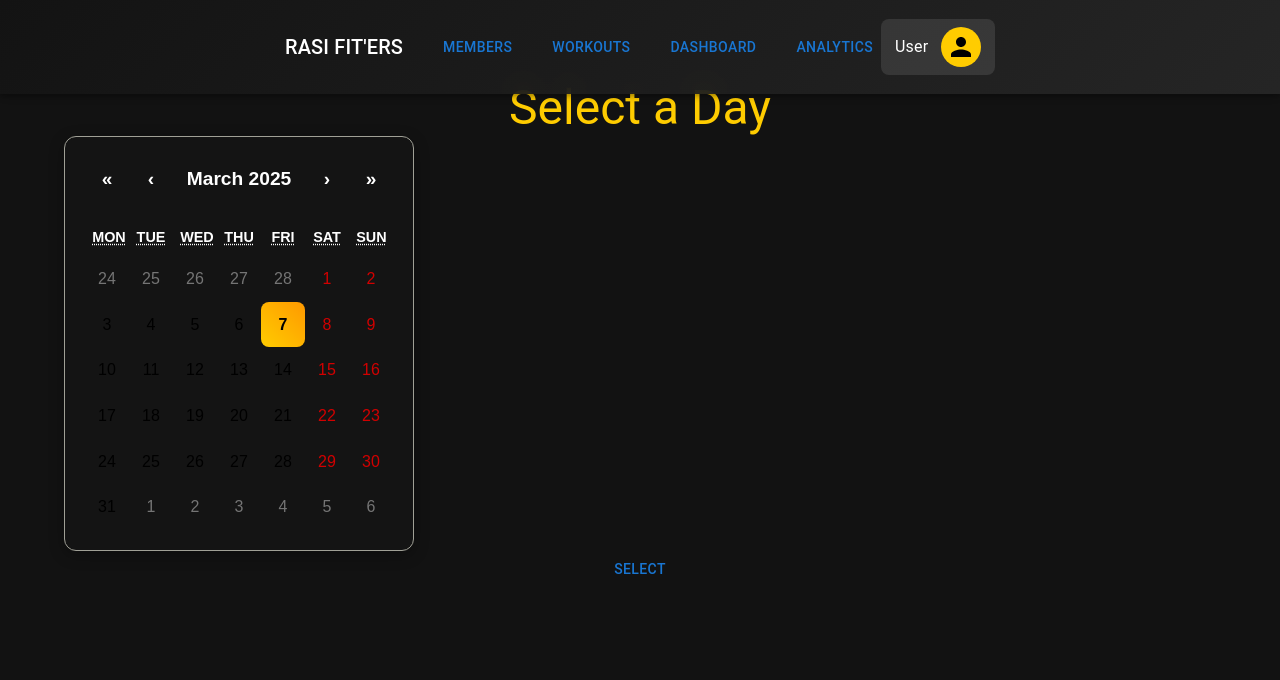
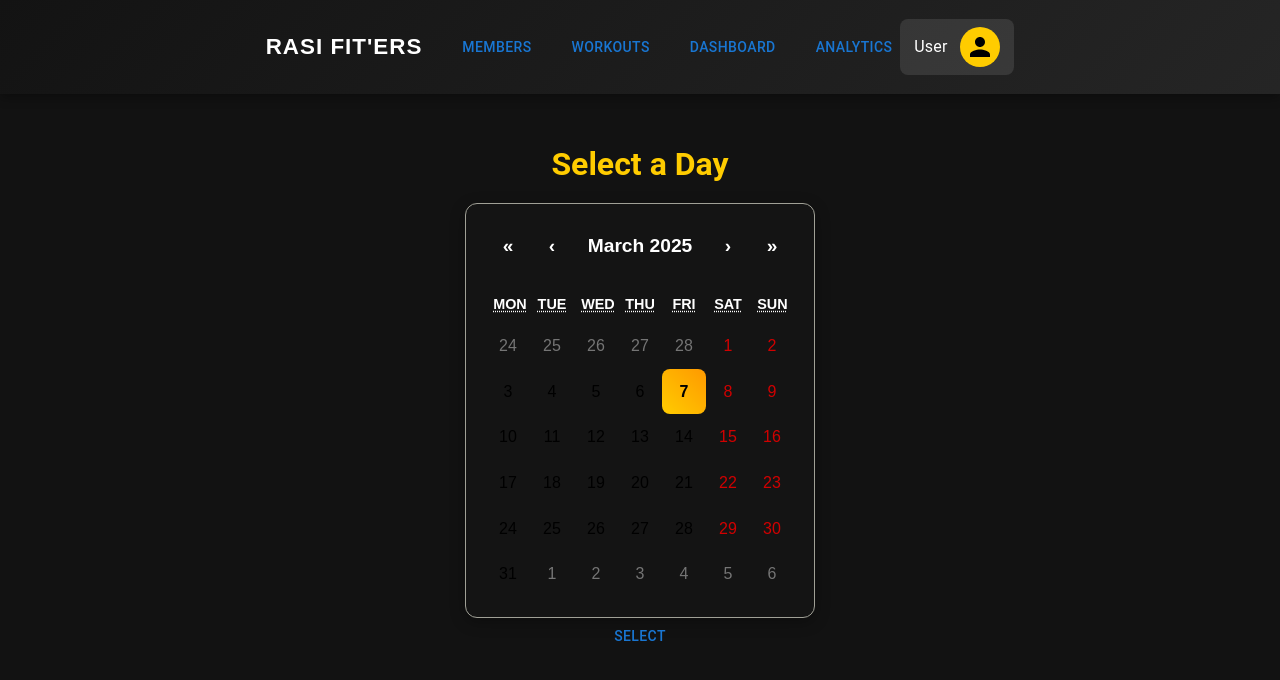
Before and after one commit to vinaySankar2004/RaSi-Fiters-Web-App, a React (Create React App) app in the folder frontend/: page /dashboard in a window 1280 px wide. Shown: the top 680 px of the page. Built offline with nearby package versions, Linux system fonts and the light colour scheme; no server answers.

Commit message:
more front-end changes

```diff
--- a/frontend/src/styles/Dashboard.css
+++ b/frontend/src/styles/Dashboard.css
@@ -1,27 +1,33 @@
 .dashboard-container {
-    text-align: center;
-    padding-top: 80px;
+    text-align: center !important;
+    padding-top: 100px !important;
+    display: flex !important;
+    flex-direction: column !important;
+    align-items: center !important;
+    justify-content: center !important;
+    height: calc(100vh - 100px) !important;
 }
 
 .dashboard-title {
-    font-size: 2rem;
-    font-weight: bold;
-    color: #ffcc00;
+    font-size: 2rem !important;
+    font-weight: bold !important;
+    color: #ffcc00 !important;
+    margin-bottom: 20px !important;
 }
 
 .custom-calendar {
-    background: rgba(20, 20, 20, 0.85);
-    border-radius: 12px;
-    padding: 20px;
-    box-shadow: 0px 4px 15px rgba(0, 0, 0, 0.3);
-    color: white;
-    font-size: 1.2rem;
+    background: rgba(20, 20, 20, 0.85) !important;
+    border-radius: 12px !important;
+    padding: 20px !important;
+    box-shadow: 0px 4px 15px rgba(0, 0, 0, 0.3) !important;
+    color: white !important;
+    font-size: 1.2rem !important;
 }
 
 .react-calendar__navigation button {
     color: white !important;
-    font-size: 1.2rem;
-    font-weight: bold;
+    font-size: 1.2rem !important;
+    font-weight: bold !important;
 }
 
 .react-calendar__navigation button:disabled {
@@ -32,13 +38,13 @@
     background: linear-gradient(45deg, #ffcc00, #ff9900) !important;
     color: black !important;
     border-radius: 8px !important;
-    font-weight: bold;
+    font-weight: bold !important;
 }
 
 .react-calendar__tile {
     padding: 12px !important;
     border-radius: 8px !important;
-    transition: background 0.3s ease-in-out;
+    transition: background 0.3s ease-in-out !important;
 }
 
 .react-calendar__tile:hover {
@@ -53,6 +59,7 @@
     font-size: 1.1rem !important;
     font-weight: bold !important;
     transition: all 0.3s ease-in-out !important;
+    margin-top: 20px !important;
 }
 
 .select-button:hover {
--- a/frontend/src/styles/NavbarLoggedIn.css
+++ b/frontend/src/styles/NavbarLoggedIn.css
@@ -1,65 +1,66 @@
 .navbar-loggedin {
     position: fixed !important;
-    top: 0;
-    left: 0;
-    width: 100%;
+    top: 0 !important;
+    left: 0 !important;
+    width: 100% !important;
     background: linear-gradient(135deg, rgba(20, 20, 20, 0.9), rgba(40, 40, 40, 0.9)) !important;
-    backdrop-filter: blur(10px);
-    -webkit-backdrop-filter: blur(10px);
-    padding: 15px 20px;
-    box-shadow: 0px 4px 10px rgba(0, 0, 0, 0.3);
-    z-index: 1000;
-    display: flex;
-    align-items: center;
-    justify-content: space-between;
+    backdrop-filter: blur(10px) !important;
+    -webkit-backdrop-filter: blur(10px) !important;
+    padding: 15px 20px !important;
+    box-shadow: 0px 4px 10px rgba(0, 0, 0, 0.3) !important;
+    z-index: 1000 !important;
+    display: flex !important;
+    align-items: center !important;
+    justify-content: space-between !important;
 }
 
 .navbar-loggedin-logo {
-    font-weight: 700;
-    font-size: 1.4rem;
-    letter-spacing: 1px;
-    text-transform: uppercase;
-    font-family: "Poppins", sans-serif;
-    color: #fff;
-    cursor: pointer;
+    font-weight: 700 !important;
+    font-size: 1.4rem !important;
+    letter-spacing: 1px !important;
+    text-transform: uppercase !important;
+    font-family: "Poppins", sans-serif !important;
+    color: #fff !important;
+    cursor: pointer !important;
 }
 
 .navbar-loggedin-links {
-    display: flex;
-    gap: 1.5rem;
-    margin-right: auto;
-    margin-left: 2rem;
+    display: flex !important;
+    gap: 1.5rem !important;
+    margin-right: auto !important;
+    margin-left: 2rem !important;
 }
 
 .navbar-loggedin-links a {
-    color: white;
-    text-decoration: none;
-    font-size: 1rem;
-    transition: color 0.3s ease-in-out;
-    font-weight: 500;
+    color: white !important;
+    text-decoration: none !important;
+    font-size: 1rem !important;
+    transition: color 0.3s ease-in-out !important;
+    font-weight: 500 !important;
 }
 
 .navbar-loggedin-links a:hover {
-    color: #ffcc00;
+    color: #ffcc00 !important;
 }
 
+/* User Profile */
 .navbar-user {
-    display: flex;
-    align-items: center;
-    gap: 0.8rem;
-    padding: 8px 14px;
-    border-radius: 8px;
-    background: rgba(255, 255, 255, 0.1);
-    cursor: pointer;
-    transition: background 0.3s ease-in-out;
+    display: flex !important;
+    align-items: center !important;
+    gap: 0.8rem !important;
+    padding: 8px 14px !important;
+    border-radius: 8px !important;
+    background: rgba(255, 255, 255, 0.1) !important;
+    cursor: pointer !important;
+    transition: background 0.3s ease-in-out !important;
 }
 
 .navbar-user:hover {
-    background: rgba(255, 255, 255, 0.2);
+    background: rgba(255, 255, 255, 0.2) !important;
 }
 
 .navbar-avatar {
     background-color: #ffcc00 !important;
     color: black !important;
-    font-weight: bold;
+    font-weight: bold !important;
 }
```
